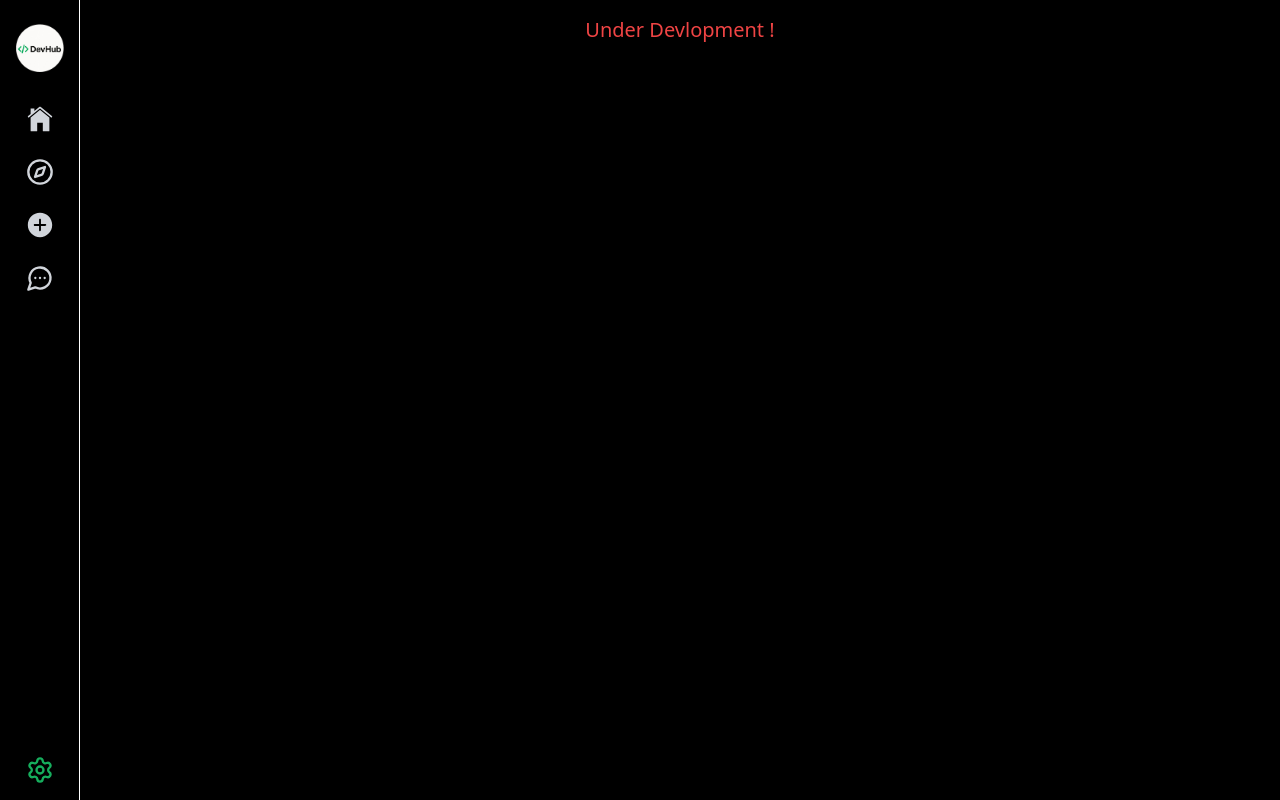
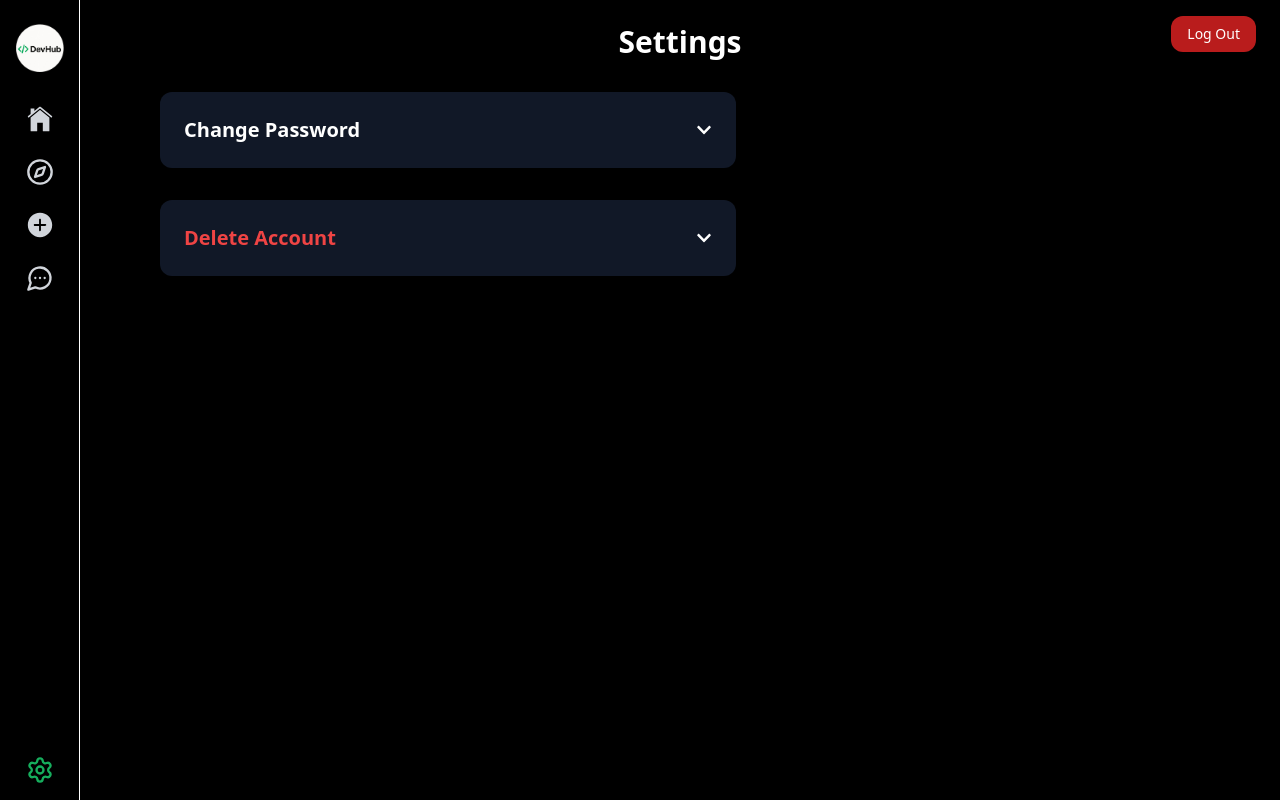
Before and after one commit to ASHJAX-CMD/DevHub, a React (Vite) app in the folder client/: page /dashboard/settings in a window 1280 px wide. Built offline with nearby package versions, Linux system fonts and the light colour scheme; no server answers; sample sign-in values are in the browser's storage.

Commit message:
added few settings

```diff
--- a/client/src/pages/Setting.jsx
+++ b/client/src/pages/Setting.jsx
@@ -1,11 +1,193 @@
-import React from 'react'
+import React, { useState } from "react";
+import { useNavigate } from "react-router-dom";
+import { FaChevronDown } from "react-icons/fa";
+import axios from "axios";
 
 const Setting = () => {
+  const navigate = useNavigate();
+
+  const [passwordOpen, setPasswordOpen] = useState(false);
+  const [deleteOpen, setDeleteOpen] = useState(false);
+  const [loading, setLoading] = useState(false);
+  const [deleteLoading, setDeleteLoading] = useState(false);
+
+  const [currentPassword, setCurrentPassword] = useState("");
+  const [newPassword, setNewPassword] = useState("");
+  const [confirmNewPassword, setConfirmNewPassword] = useState("");
+
+  const [email, setEmail] = useState("");
+  const [deletePassword, setDeletePassword] = useState("");
+
+  const handleLogout = () => {
+    localStorage.removeItem("token");
+    navigate("/login");
+  };
+
+  const handlePasswordChange = async (e) => {
+    e.preventDefault();
+    if (newPassword !== confirmNewPassword) {
+      alert("❌ New passwords do not match.");
+      return;
+    }
+
+    try {
+      setLoading(true);
+      const token = localStorage.getItem("token");
+      await axios.post(
+        "http://localhost:5000/api/setting/change-password",
+        { currentPassword, newPassword },
+        { headers: { Authorization: `Bearer ${token}` } }
+      );
+      alert("✅ Password updated");
+      setCurrentPassword("");
+      setNewPassword("");
+      setConfirmNewPassword("");
+      setPasswordOpen(false);
+    } catch (err) {
+      alert("❌ " + (err?.response?.data?.error || "Password update failed"));
+    } finally {
+      setLoading(false);
+    }
+  };
+
+  const handleDeleteAccount = async (e) => {
+    e.preventDefault();
+    const confirmed = window.confirm("⚠️ Are you sure you want to delete your account? This action is permanent.");
+    if (!confirmed) return;
+
+    try {
+      setDeleteLoading(true);
+      const token = localStorage.getItem("token");
+      await axios.delete("http://localhost:5000/api/setting/delete-account", {
+        headers: { Authorization: `Bearer ${token}` },
+        data: { email, password: deletePassword },
+      });
+
+      alert("✅ Account deleted");
+      localStorage.removeItem("token");
+      navigate("/signup");
+    } catch (err) {
+      alert("❌ " + (err?.response?.data?.error || "Account deletion failed"));
+    } finally {
+      setDeleteLoading(false);
+    }
+  };
+
   return (
-    <div className='bg-black text-red-500 text-center text-xl p-4' >
-      Under Devlopment !
+    <div className="min-h-screen bg-black text-white relative px-8 py-6">
+      {/* Top Heading */}
+      <h1 className="text-3xl font-bold text-center mb-8">Settings</h1>
+
+      {/* Logout Button Top Right */}
+      <button
+        onClick={handleLogout}
+        className="absolute top-4 right-6 bg-red-700 text-white text-sm px-4 py-2 rounded-xl hover:bg-red-800 transition"
+      >
+        Log Out
+      </button>
+
+      {/* Settings Container (aligned left) */}
+      <div className="flex flex-col items-start md:ml-12 space-y-8 max-w-xl">
+        {/* Change Password Section */}
+        <div className="bg-gray-900 w-full p-4 md:p-6 rounded-xl shadow-lg">
+          <div
+            className="flex justify-between items-center cursor-pointer"
+            onClick={() => setPasswordOpen(!passwordOpen)}
+          >
+            <h2 className="text-l md:text-xl font-semibold">Change Password</h2>
+            <FaChevronDown
+              className={`text-white transform transition-transform ${
+                passwordOpen ? "rotate-180" : ""
+              }`}
+            />
+          </div>
+
+          {passwordOpen && (
+            <form onSubmit={handlePasswordChange} className="mt-6 flex flex-col space-y-4">
+              <input
+                type="password"
+                placeholder="Current Password"
+                value={currentPassword}
+                onChange={(e) => setCurrentPassword(e.target.value)}
+                required
+                className="p-2 rounded-xl bg-black border border-gray-700"
+              />
+              <input
+                type="password"
+                placeholder="New Password"
+                value={newPassword}
+                onChange={(e) => setNewPassword(e.target.value)}
+                required
+                className="p-2 rounded-xl bg-black border border-gray-700"
+              />
+              <input
+                type="password"
+                placeholder="Confirm New Password"
+                value={confirmNewPassword}
+                onChange={(e) => setConfirmNewPassword(e.target.value)}
+                required
+                className="p-2 rounded-xl bg-black border border-gray-700"
+              />
+              <button
+                type="submit"
+                disabled={loading}
+                className={`bg-green-600 text-white px-4 py-2 rounded hover:bg-green-700 transition ${
+                  loading ? "opacity-50 cursor-not-allowed" : ""
+                }`}
+              >
+                {loading ? "Updating..." : "Update Password"}
+              </button>
+            </form>
+          )}
+        </div>
+
+        {/* Delete Account Section */}
+        <div className="bg-gray-900 w-full md:p-6 p-4 rounded-xl shadow-lg">
+          <div
+            className="flex justify-between items-center cursor-pointer"
+            onClick={() => setDeleteOpen(!deleteOpen)}
+          >
+            <h2 className="text-l md:text-xl font-semibold text-red-500">Delete Account</h2>
+            <FaChevronDown
+              className={`text-white transform transition-transform ${
+                deleteOpen ? "rotate-180" : ""
+              }`}
+            />
+          </div>
+
+          {deleteOpen && (
+            <form onSubmit={handleDeleteAccount} className="mt-6 flex flex-col space-y-4">
+              <input
+                type="email"
+                placeholder="Your Email"
+                value={email}
+                onChange={(e) => setEmail(e.target.value)}
+                required
+                className="p-2 rounded-xl bg-black border border-gray-700"
+              />
+              <input
+                type="password"
+                placeholder="Your Password"
+                value={deletePassword}
+                onChange={(e) => setDeletePassword(e.target.value)}
+                required
+                className="p-2 rounded-xl bg-black border border-gray-700"
+              />
+              <button
+                type="submit"
+                disabled={deleteLoading}
+                className={`bg-red-700 text-white px-4 py-2 rounded hover:bg-red-800 transition ${
+                  deleteLoading ? "opacity-50 cursor-not-allowed" : ""
+                }`}
+              >
+                {deleteLoading ? "Deleting..." : "Delete My Account"}
+              </button>
+            </form>
+          )}
+        </div>
+      </div>
     </div>
-  )
-}
+  );
+};
 
-export default Setting
+export default Setting;
```
